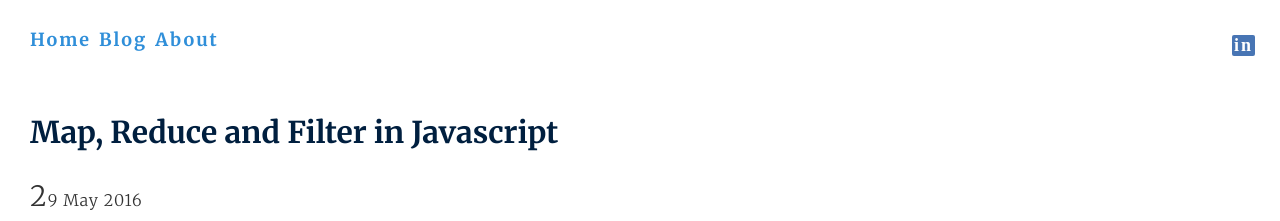
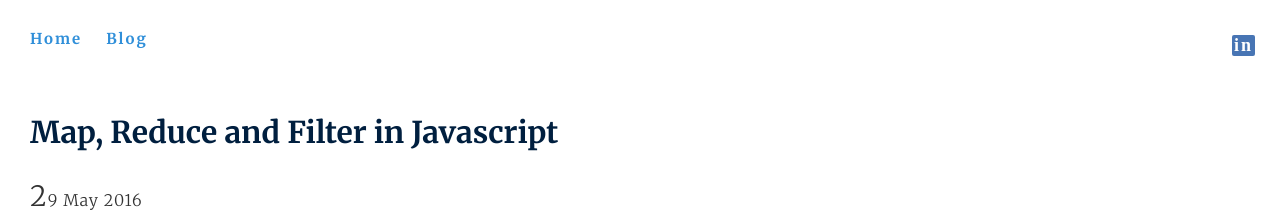
Before and after one commit to srirangamv/srirangamv.github.io, a Jekyll site: the page built from index.html, in a window 1280 px wide. Shown: the top 221 px of the page. Built offline with Jekyll 4.4.1, drawn with Linux system fonts in a browser that asks for light colours; nearby versions of some CDN libraries; library files that are not in the unit come from our copies; the list of posts is cut into pages by our own code.

Commit message:
css changed for site.

```diff
--- a/_layouts/default.html
+++ b/_layouts/default.html
@@ -12,7 +12,6 @@
       <a class="right linkedin" href="https://in.linkedin.com/in/vikramsrirangam" target="_blank">in</a>
       <a class="top-link left" href="/">Home</a>
       <a class="top-link left" href="/blog">Blog</a>
-      <a class="top-link left" href="/about">About</a>
     </div>
     <div class="hs-outer">
       {{ content }}
--- a/css/style.css
+++ b/css/style.css
@@ -144,9 +144,9 @@
    }
 
 .top-link{
-   margin-right: 8px;
+   margin-right: 24px;
    font-weight: bold;
-   font-size: 150%;
+   font-size: 125%;
  }
 
 .left{
```
